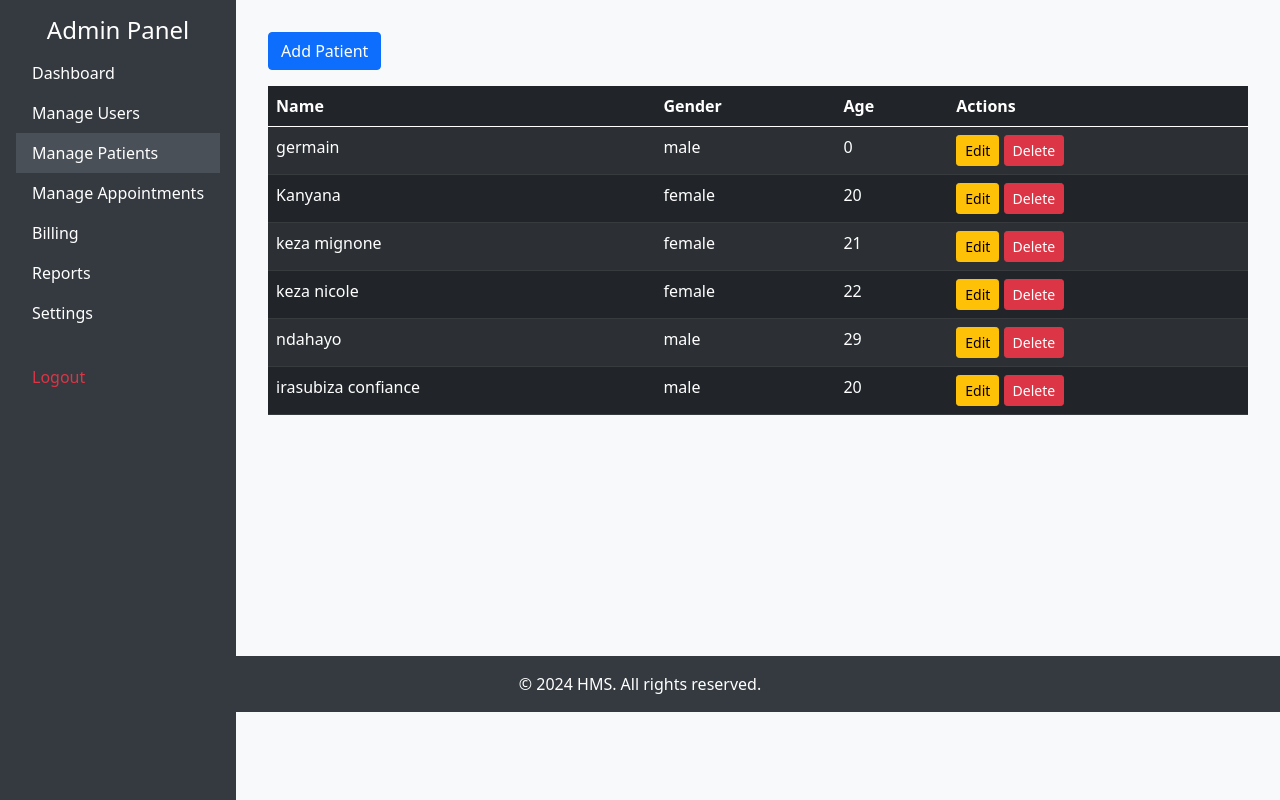
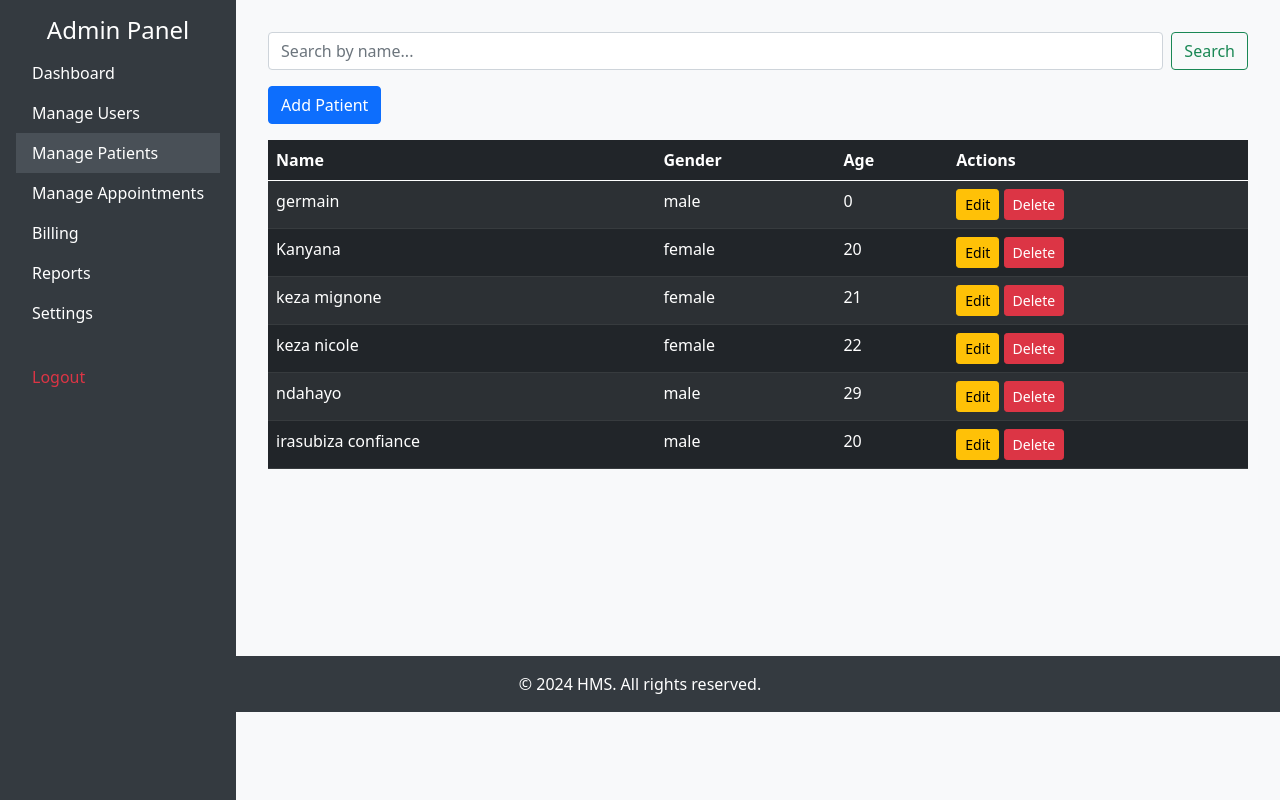
Before and after one commit to GermainGihozo/HMS_pay, a PHP site: page /admin/patients.php in a window 1280 px wide. Shown: the part 88-888 px from the top of the page. Run offline with PHP 8.4, Linux system fonts and the light colour scheme; a user stored in the database is signed in; data comes from the database, SQL or seed files in the repository.

Commit message:
added a search engine

```diff
--- a/admin/patients.php
+++ b/admin/patients.php
@@ -17,7 +17,7 @@ $names = $address = $tel_no = $gender = $age = "";
 $errors = [];
 
 // Check if the form is submitted
-if ($_SERVER["REQUEST_METHOD"] == "POST") {
+if ($_SERVER["REQUEST_METHOD"] == "POST" && isset($_POST['names'])) {
     // Retrieve and sanitize form data
     $names = htmlspecialchars($_POST['names']);
     $address = htmlspecialchars($_POST['address']);
@@ -50,6 +50,13 @@ if ($_SERVER["REQUEST_METHOD"] == "POST") {
         }
     }
 }
+
+// Handle search query
+$searchTerm = "";
+if (isset($_GET['search'])) {
+    $searchTerm = htmlspecialchars($_GET['search']);
+}
+
 ?>
 
 <!DOCTYPE html>
@@ -164,6 +171,12 @@ if ($_SERVER["REQUEST_METHOD"] == "POST") {
         </ul>
       </nav>
       <main class="main-content flex-fill">
+        <!-- Add a search form -->
+        <form method="GET" action="patients.php" class="d-flex mb-3">
+          <input type="text" name="search" class="form-control me-2" placeholder="Search by name..." value="<?php echo $searchTerm; ?>">
+          <button type="submit" class="btn btn-outline-success">Search</button>
+        </form>
+
         <button class="btn btn-primary mb-3" data-bs-toggle="modal" data-bs-target="#addPatientModal">Add Patient</button>
         <table class="table table-striped table-dark">
           <thead>
@@ -176,10 +189,16 @@ if ($_SERVER["REQUEST_METHOD"] == "POST") {
           </thead>
           <tbody>
             <?php
-    require_once "connection.php";
-
+            // Modify the SQL query to filter results based on the search term
             $sql = "SELECT * FROM patients";
+            if (!empty($searchTerm)) {
+                $sql .= " WHERE names LIKE ?";
+            }
             $stmt = $conn->prepare($sql);
+            if (!empty($searchTerm)) {
+                $searchTerm = "%$searchTerm%";
+                $stmt->bind_param("s", $searchTerm);
+            }
             $stmt->execute();
             $result = $stmt->get_result();
 
@@ -205,8 +224,8 @@ if ($_SERVER["REQUEST_METHOD"] == "POST") {
           </tbody>
         </table>
 
+        <!-- Add Patient Modal -->
 
-  <!-- Add Patient Modal -->
         <div class="modal fade" id="addPatientModal" tabindex="-1" aria-labelledby="addPatientModalLabel" aria-hidden="true">
             <div class="modal-dialog">
                 <div class="modal-content">
@@ -246,7 +265,6 @@ if ($_SERVER["REQUEST_METHOD"] == "POST") {
               </div>
         </div>
 
-  <!-- Rest of your body content -->
       </main>
     </div>
 
```
Lines whose indentation alone changed are shown as unchanged.
